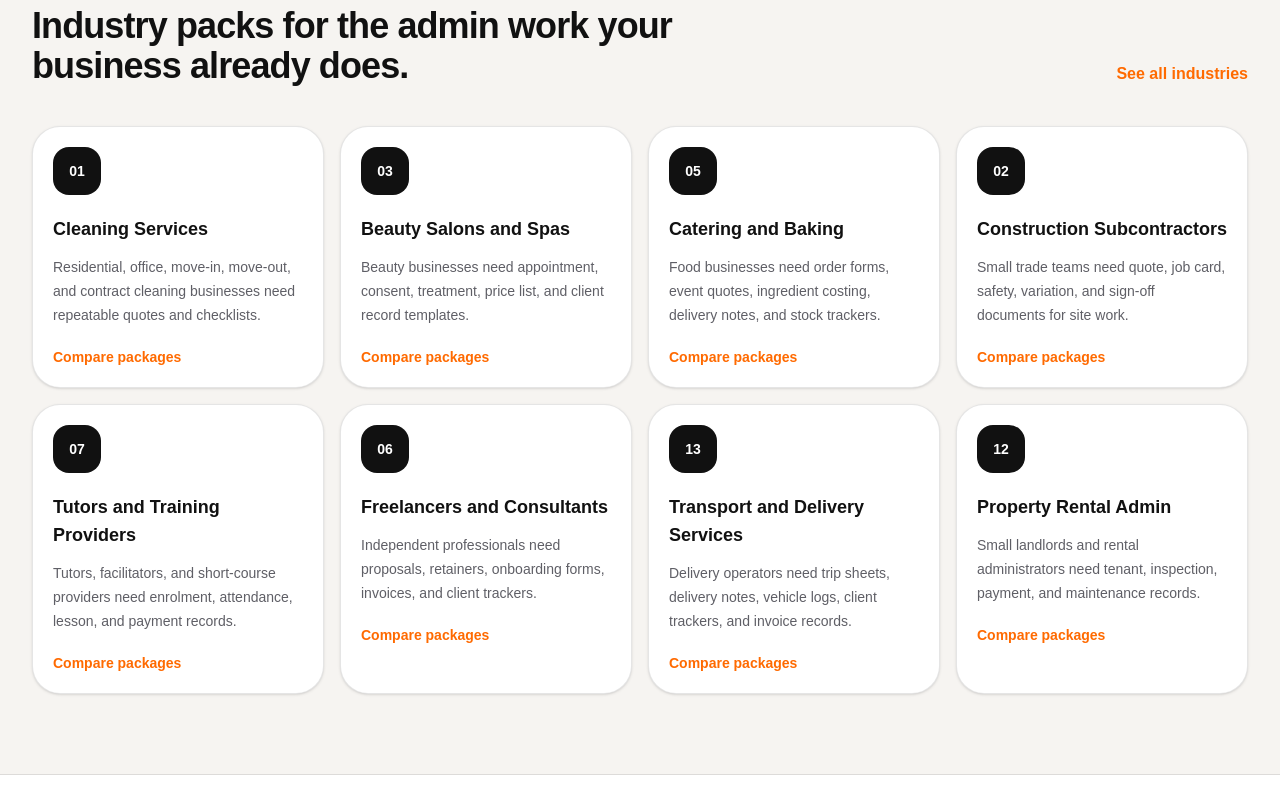
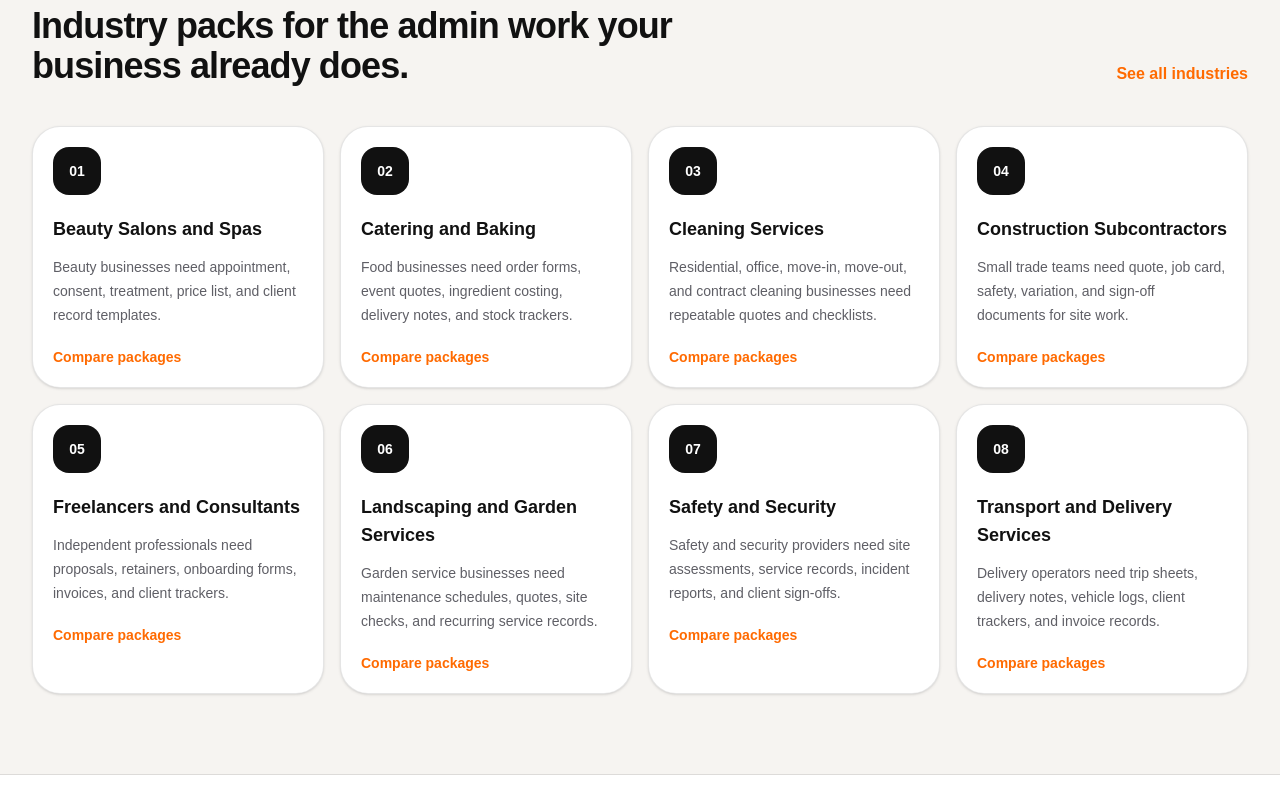
Before and after one commit to dokkitza-web/dokkit, a Next.js app: page / in a window 1280 px wide. Shown: the part 1540-2340 px from the top of the page. Built offline with nearby package versions, Linux system fonts and the light colour scheme; no server answers; the database is empty.

Commit message:
Align website catalogue with ready packs

```diff
--- a/src/app/industries/[slug]/page.tsx
+++ b/src/app/industries/[slug]/page.tsx
@@ -4,8 +4,8 @@ import { AddToCartButton } from "@/components/add-to-cart-button";
 import { formatPrice } from "@/data/catalogue";
 import {
   getCatalogueIndustries,
+  getCatalogueIndustryPackageProducts,
   getCatalogueIndustryBySlug,
-  getCataloguePackageTiers,
 } from "@/lib/supabase/catalogue";
 
 export const revalidate = 300;
@@ -42,9 +42,9 @@ export default async function IndustryDetailPage({
   params: Promise<{ slug: string }>;
 }) {
   const { slug } = await params;
-  const [industry, packageTiers] = await Promise.all([
+  const [industry, packageProducts] = await Promise.all([
     getCatalogueIndustryBySlug(slug),
-    getCataloguePackageTiers(),
+    getCatalogueIndustryPackageProducts(slug),
   ]);
 
   if (!industry) {
@@ -73,11 +73,11 @@ export default async function IndustryDetailPage({
         </div>
 
         <div className="grid gap-4">
-          {packageTiers.map((tier) => (
+          {packageProducts.map((product) => (
             <article
-              key={tier.key}
+              key={product.slug}
               className={`rounded-[1.75rem] border p-6 shadow-sm ${
-                tier.key === "complete"
+                product.key === "complete"
                   ? "border-[#ff6a00] bg-[#111111] text-white orange-glow"
                   : "border-black/10 bg-white"
               }`}
@@ -85,30 +85,32 @@ export default async function IndustryDetailPage({
               <div className="flex flex-col gap-3 sm:flex-row sm:items-start sm:justify-between">
                 <div>
                   <h2 className="text-xl font-black">
-                    {industry.name} {tier.name} Package
+                    {product.name}
                   </h2>
                   <p
                     className={`mt-2 text-sm leading-6 ${
-                      tier.key === "complete" ? "text-white/65" : "text-[#5f5f66]"
+                      product.key === "complete"
+                        ? "text-white/65"
+                        : "text-[#5f5f66]"
                     }`}
                   >
-                    {tier.summary}
+                    {product.description}
                   </p>
                 </div>
                 <p className="text-2xl font-black text-[#ff6a00]">
-                  {formatPrice(tier.priceCents)}
+                  {formatPrice(product.priceCents)}
                 </p>
               </div>
               <div
                 className={`mt-5 grid gap-3 text-sm font-bold sm:grid-cols-3 ${
-                  tier.key === "complete" ? "text-white/75" : "text-[#5f5f66]"
+                  product.key === "complete" ? "text-white/75" : "text-[#5f5f66]"
                 }`}
               >
                 <span className="rounded-2xl bg-[#fff4eb] px-3 py-2 text-[#5f5f66]">
-                  {tier.documentCount} DOCX
+                  {product.documentCount} DOCX
                 </span>
                 <span className="rounded-2xl bg-[#fff4eb] px-3 py-2 text-[#5f5f66]">
-                  {tier.workbookCount} XLSX
+                  {product.workbookCount} XLSX
                 </span>
                 <span className="rounded-2xl bg-[#fff4eb] px-3 py-2 text-[#5f5f66]">
                   PDF coming soon
@@ -117,11 +119,11 @@ export default async function IndustryDetailPage({
               <div className="mt-5">
                 <AddToCartButton
                   item={{
-                    slug: `${industry.slug}-${tier.key}`,
-                    name: `${industry.name} ${tier.name} Package`,
-                    priceCents: tier.priceCents,
+                    slug: product.slug,
+                    name: product.name,
+                    priceCents: product.priceCents,
                     category: "industry_package",
-                    description: tier.summary,
+                    description: product.description,
                   }}
                 />
               </div>
--- a/src/data/catalogue.ts
+++ b/src/data/catalogue.ts
@@ -27,6 +27,18 @@ export type SingleDocument = {
   name: string;
   description: string;
   priceCents: number;
+  fileFormats: string[];
+};
+
+export type IndustryPackageProduct = {
+  key: PackageTierKey;
+  slug: string;
+  name: string;
+  description: string;
+  priceCents: number;
+  documentCount: number;
+  workbookCount: number;
+  pdfCount: number;
   fileFormats: string[];
 };
 
@@ -98,7 +110,7 @@ export const packageTiers: PackageTier[] = [
 
 export const industries: Industry[] = [
   {
-    rank: 1,
+    rank: 3,
     slug: "cleaning-services",
     name: "Cleaning Services",
     summary:
@@ -119,7 +131,7 @@ export const industries: Industry[] = [
     ],
   },
   {
-    rank: 2,
+    rank: 4,
     slug: "construction-subcontractors",
     name: "Construction Subcontractors",
     summary:
@@ -140,7 +152,7 @@ export const industries: Industry[] = [
     ],
   },
   {
-    rank: 3,
+    rank: 1,
     slug: "beauty-salons-and-spas",
     name: "Beauty Salons and Spas",
     summary:
@@ -182,7 +194,7 @@ export const industries: Industry[] = [
     ],
   },
   {
-    rank: 5,
+    rank: 2,
     slug: "catering-and-baking",
     name: "Catering and Baking",
     summary:
@@ -203,7 +215,7 @@ export const industries: Industry[] = [
     ],
   },
   {
-    rank: 6,
+    rank: 5,
     slug: "freelancers-consultants",
     name: "Freelancers and Consultants",
     summary:
@@ -266,7 +278,7 @@ export const industries: Industry[] = [
     ],
   },
   {
-    rank: 9,
+    rank: 6,
     slug: "landscaping-garden-services",
     name: "Landscaping and Garden Services",
     summary:
@@ -284,6 +296,27 @@ export const industries: Industry[] = [
       "Plan recurring visits",
       "Track materials",
       "Get client approvals",
+    ],
+  },
+  {
+    rank: 7,
+    slug: "safety-security",
+    name: "Safety and Security",
+    summary:
+      "Safety and security providers need site assessments, service records, incident reports, and client sign-offs.",
+    why: "Security and safety services depend on clear records, shift notes, incident details, and proof of service delivery.",
+    featuredDocuments: [
+      "Site risk assessment form",
+      "Security services quotation",
+      "Shift handover log",
+      "Incident report",
+      "Patrol register",
+    ],
+    useCases: [
+      "Quote guarding and patrol services",
+      "Record site risks and instructions",
+      "Track shifts and incidents",
+      "Confirm service completion",
     ],
   },
   {
@@ -350,7 +383,7 @@ export const industries: Industry[] = [
     ],
   },
   {
-    rank: 13,
+    rank: 8,
     slug: "transport-delivery-services",
     name: "Transport and Delivery Services",
     summary:
@@ -413,6 +446,142 @@ export const industries: Industry[] = [
     ],
   },
 ];
+
+export const readyIndustrySlugs = [
+  "beauty-salons-and-spas",
+  "catering-and-baking",
+  "cleaning-services",
+  "construction-subcontractors",
+  "freelancers-consultants",
+  "landscaping-garden-services",
+  "safety-security",
+  "transport-delivery-services",
+];
+
+export const readyIndustries = readyIndustrySlugs
+  .map((slug) => industries.find((industry) => industry.slug === slug))
+  .filter((industry): industry is Industry => Boolean(industry));
+
+const industryPackageDocumentCounts: Record<
+  string,
+  Record<PackageTierKey, number>
+> = {
+  "beauty-salons-and-spas": {
+    starter: 11,
+    professional: 20,
+    complete: 34,
+  },
+  "catering-and-baking": {
+    starter: 7,
+    professional: 10,
+    complete: 15,
+  },
+  "cleaning-services": {
+    starter: 7,
+    professional: 10,
+    complete: 18,
+  },
+  "construction-subcontractors": {
+    starter: 7,
+    professional: 10,
+    complete: 22,
+  },
+  "freelancers-consultants": {
+    starter: 7,
+    professional: 10,
+    complete: 20,
+  },
+  "landscaping-garden-services": {
+    starter: 7,
+    professional: 10,
+    complete: 22,
+  },
+  "safety-security": {
+    starter: 7,
+    professional: 10,
+    complete: 22,
+  },
+  "transport-delivery-services": {
+    starter: 7,
+    professional: 10,
+    complete: 22,
+  },
+};
+
+const industryAudiences: Record<string, string> = {
+  "beauty-salons-and-spas":
+    "salons, spas, beauty therapists, nail technicians, lash artists, and wellness service providers",
+  "catering-and-baking":
+    "caterers, bakers, cake makers, meal prep businesses, and event food service providers",
+  "cleaning-services":
+    "residential cleaners, office cleaners, move-in and move-out cleaners, and contract cleaning teams",
+  "construction-subcontractors":
+    "small trade teams, subcontractors, site service providers, and construction support businesses",
+  "freelancers-consultants":
+    "freelancers, consultants, independent professionals, coaches, and specialist service providers",
+  "landscaping-garden-services":
+    "garden services, landscapers, lawn care providers, irrigation teams, and outdoor maintenance businesses",
+  "safety-security":
+    "security service providers, safety consultants, patrol teams, guarding businesses, and risk support providers",
+  "transport-delivery-services":
+    "couriers, delivery businesses, transport operators, shuttle services, and small logistics providers",
+};
+
+export const tierDocumentRanges: Record<
+  PackageTierKey,
+  { min: number; max: number }
+> = {
+  starter: { min: 7, max: 11 },
+  professional: { min: 10, max: 20 },
+  complete: { min: 15, max: 34 },
+};
+
+function createFallbackPackageDescription(
+  industry: Industry,
+  tierKey: PackageTierKey,
+) {
+  const audience = industryAudiences[industry.slug] ?? "small businesses";
+
+  if (tierKey === "starter") {
+    return `A focused editable starter pack for ${audience} that need core admin, quotation, invoice, client, and work-tracking templates.`;
+  }
+
+  if (tierKey === "professional") {
+    return `A stronger editable operating pack for ${audience} that need detailed client, job, supplier, staff, and follow-up records.`;
+  }
+
+  return `A full editable business document library for ${audience}, with Word templates and an Excel administration workbook for daily operations.`;
+}
+
+export function getFallbackIndustryPackageProducts(
+  industrySlug: string,
+): IndustryPackageProduct[] {
+  const industry = industries.find((item) => item.slug === industrySlug);
+
+  if (!industry) {
+    return [];
+  }
+
+  const counts = industryPackageDocumentCounts[industry.slug];
+
+  return packageTiers.map((tier) => ({
+    key: tier.key,
+    slug: `${industry.slug}-${tier.key}`,
+    name: `${industry.name} ${tier.name} Package`,
+    description: createFallbackPackageDescription(industry, tier.key),
+    priceCents: tier.priceCents,
+    documentCount: counts?.[tier.key] ?? tier.documentCount,
+    workbookCount: 1,
+    pdfCount: 0,
+    fileFormats: ["DOCX", "XLSX"],
+  }));
+}
+
+export function formatDocumentRange(tierKey: PackageTierKey) {
+  const range = tierDocumentRanges[tierKey];
+
+  return range.min === range.max ? `${range.min}` : `${range.min}-${range.max}`;
+}
 
 export const singleDocuments: SingleDocument[] = [
   {
@@ -557,7 +726,7 @@ export const singleDocuments: SingleDocument[] = [
   },
 ];
 
-export const featuredIndustries = industries.slice(0, 6);
+export const featuredIndustries = readyIndustries.slice(0, 6);
 
 export function getIndustryBySlug(slug: string) {
   return industries.find((industry) => industry.slug === slug);
--- a/src/lib/supabase/catalogue.ts
+++ b/src/lib/supabase/catalogue.ts
@@ -1,9 +1,12 @@
 import { createClient } from "@supabase/supabase-js";
 import {
+  getFallbackIndustryPackageProducts,
   industries as fallbackIndustries,
   packageTiers as fallbackPackageTiers,
+  readyIndustries,
   singleDocuments as fallbackSingleDocuments,
   type Industry,
+  type IndustryPackageProduct,
   type PackageTier,
   type PackageTierKey,
   type SingleDocument,
@@ -38,6 +41,20 @@ type ProductRow = {
   } | null;
 };
 
+type IndustryPackageProductRow = {
+  slug: string;
+  name: string;
+  description: string;
+  package_tier: string | null;
+  price_cents: number;
+  document_count: number;
+  workbook_count: number;
+  pdf_count: number;
+  metadata: {
+    formats?: string[];
+  } | null;
+};
+
 const fallbackIndustryBySlug = new Map(
   fallbackIndustries.map((industry) => [industry.slug, industry]),
 );
@@ -48,6 +65,10 @@ const fallbackPackageTierByKey = new Map(
 
 const singleDocumentOrder = new Map(
   fallbackSingleDocuments.map((document, index) => [document.slug, index]),
+);
+
+const packageTierOrder = new Map<PackageTierKey, number>(
+  fallbackPackageTiers.map((tier, index) => [tier.key, index]),
 );
 
 function createCatalogueClient() {
@@ -89,7 +110,7 @@ export async function getCatalogueIndustries(): Promise<Industry[]> {
   const supabase = createCatalogueClient();
 
   if (!supabase) {
-    return fallbackIndustries;
+    return readyIndustries;
   }
 
   const { data, error } = await supabase
@@ -100,7 +121,7 @@ export async function getCatalogueIndustries(): Promise<Industry[]> {
 
   if (error || !data?.length) {
     console.warn("Using fallback industries catalogue.", error?.message);
-    return fallbackIndustries;
+    return readyIndustries;
   }
 
   return (data as IndustryRow[]).map((row, index) => {
@@ -162,6 +183,69 @@ export async function getCataloguePackageTiers(): Promise<PackageTier[]> {
   });
 }
 
+export async function getCatalogueIndustryPackageProducts(
+  industrySlug: string,
+): Promise<IndustryPackageProduct[]> {
+  const fallbackProducts = getFallbackIndustryPackageProducts(industrySlug);
+  const supabase = createCatalogueClient();
+
+  if (!supabase) {
+    return fallbackProducts;
+  }
+
+  const expectedSlugs = fallbackPackageTiers.map(
+    (tier) => `${industrySlug}-${tier.key}`,
+  );
+  const { data, error } = await supabase
+    .from("products")
+    .select(
+      "slug,name,description,package_tier,price_cents,document_count,workbook_count,pdf_count,metadata",
+    )
+    .eq("is_live", true)
+    .eq("product_type", "industry_package")
+    .in("slug", expectedSlugs);
+
+  if (error || !data?.length) {
+    console.warn(
+      `Using fallback package products for ${industrySlug}.`,
+      error?.message,
+    );
+    return fallbackProducts;
+  }
+
+  const productsByTier = new Map(
+    (data as IndustryPackageProductRow[])
+      .filter((row) => row.package_tier)
+      .map((row) => [row.package_tier as PackageTierKey, row]),
+  );
+
+  return fallbackProducts
+    .map((fallbackProduct) => {
+      const row = productsByTier.get(fallbackProduct.key);
+
+      if (!row) {
+        return fallbackProduct;
+      }
+
+      return {
+        key: fallbackProduct.key,
+        slug: row.slug,
+        name: row.name,
+        description: row.description,
+        priceCents: row.price_cents,
+        documentCount: row.document_count,
+        workbookCount: row.workbook_count,
+        pdfCount: row.pdf_count,
+        fileFormats: getLaunchFormats(row.metadata?.formats),
+      };
+    })
+    .sort(
+      (a, b) =>
+        (packageTierOrder.get(a.key) ?? Number.MAX_SAFE_INTEGER) -
+        (packageTierOrder.get(b.key) ?? Number.MAX_SAFE_INTEGER),
+    );
+}
+
 export async function getCatalogueSingleDocuments(): Promise<SingleDocument[]> {
   const supabase = createCatalogueClient();
 
```
Also changed, not shown: src/app/admin/page.tsx (+5 -4 lines), src/app/packages/page.tsx (+12 -3 lines), src/app/page.tsx (+8 -8 lines), 2 other files (tests, documents, lock files or other folders).
